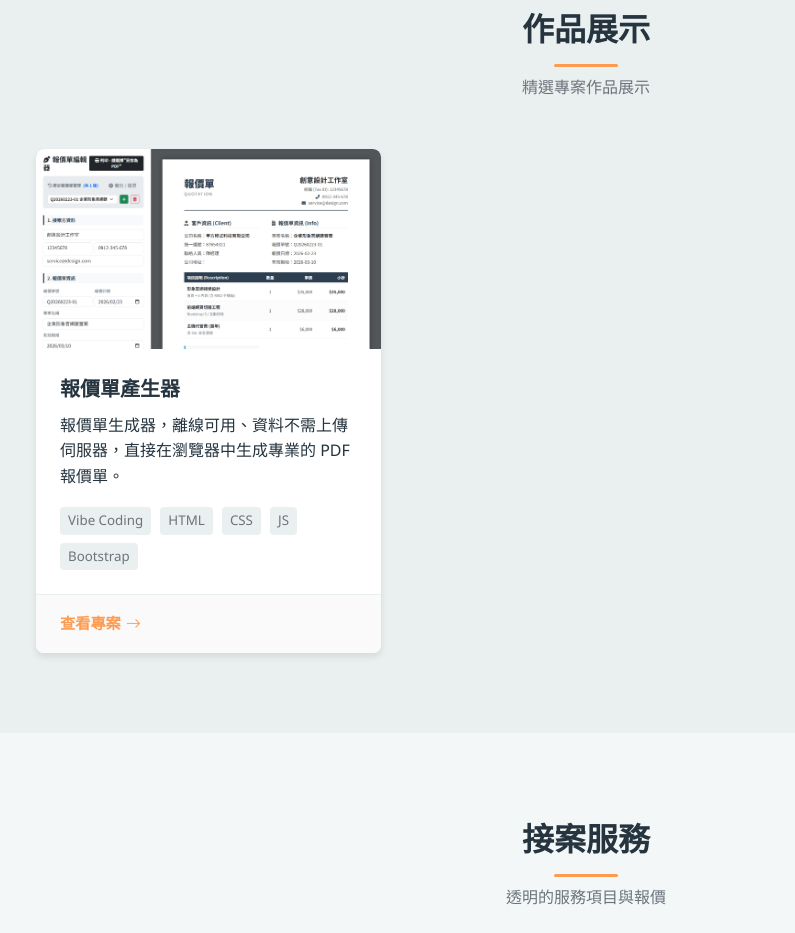
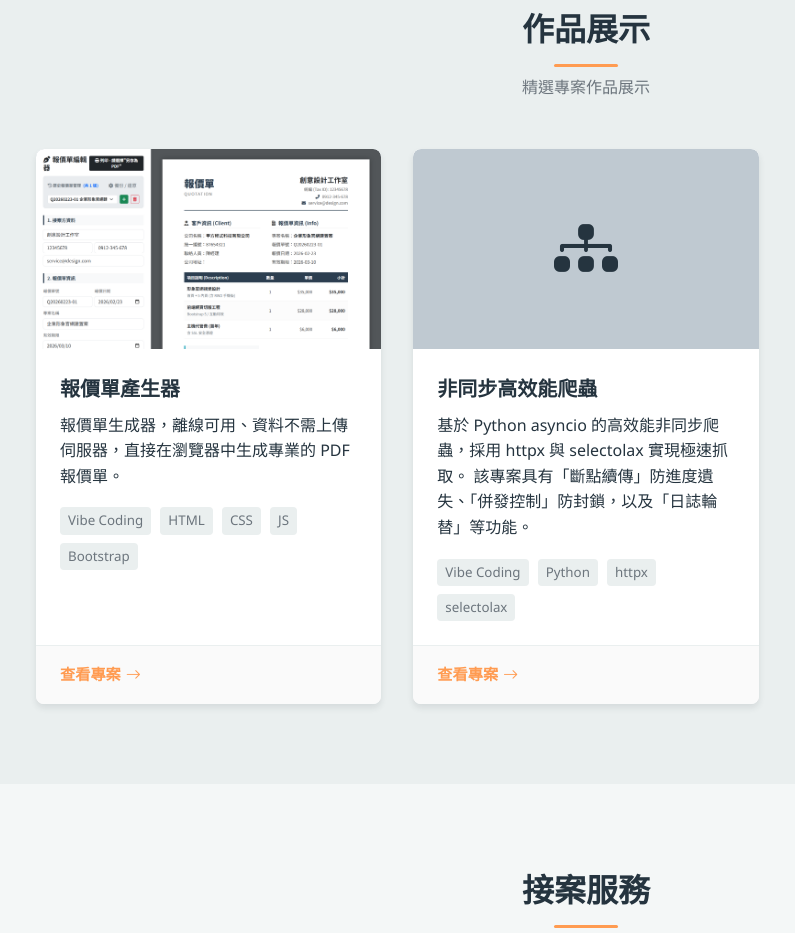
Before and after one commit to XuJiaWei0812/profile, a plain HTML site: page index.html in a window 1280 px wide. Shown: the part 1742-2675 px from the top of the page, without its empty margins (54-849 px from the left). Drawn offline with nearby package versions, Linux system fonts and the light colour scheme.

Commit message:
Update index.html

```diff
--- a/index.html
+++ b/index.html
@@ -212,32 +212,37 @@
               </div>
             </article>
 
-            <!-- <article
+            <article
               class="portfolio-card fade-in-up"
               style="animation-delay: 0.1s"
             >
               <div class="card-image">
                 <div class="placeholder-img">
-                  <i class="bi bi-camera-reels-fill"></i>
+                  <i class="bi bi-diagram-3-fill" style="font-size: 64px;"></i>
                 </div>
               </div>
               <div class="card-content">
-                <h3>短影片剪輯案例</h3>
+                <h3>非同步高效能爬蟲</h3>
                 <p>
-                  為電商客戶製作的 TikTok 行銷短影片，單支影片觀看數突破 10 萬。
+                  基於 Python asyncio 的高效能非同步爬蟲，採用 httpx 與
+                  selectolax 實現極速抓取。
+                  該專案具有「斷點續傳」防進度遺失、「併發控制」防封鎖，以及「日誌輪替」等功能。
                 </p>
                 <div class="card-tags">
-                  <small>CapCut</small> <small>剪輯</small>
+                  <small>Vibe Coding</small> <small>Python</small>
+                  <small>httpx</small> <small>selectolax</small>
                 </div>
               </div>
               <div class="card-footer">
-                <a href="#" class="card-link"
-                  >觀看影片 <i class="bi bi-play-circle"></i
+                <a
+                  href="https://github.com/XuJiaWei0812/spider_books"
+                  class="card-link"
+                  >查看專案 <i class="bi bi-arrow-right"></i
                 ></a>
               </div>
             </article>
 
-            <article
+            <!-- <article
               class="portfolio-card fade-in-up"
               style="animation-delay: 0.2s"
             >
```
